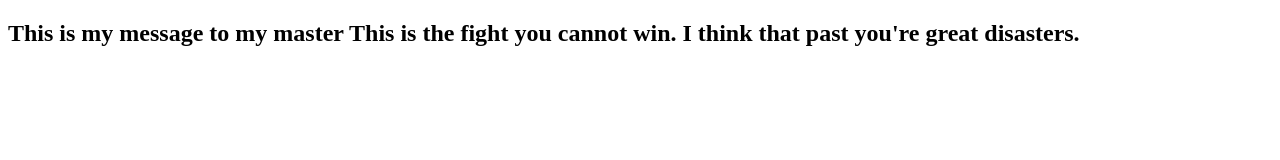
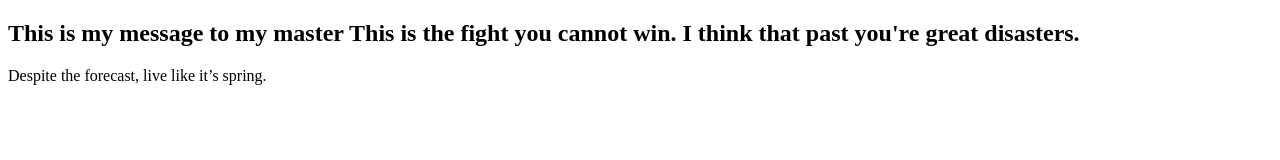
Before and after one commit to assinmentprojext/MockProject2, a plain HTML site: page index.html in a window 1280 px wide. Drawn offline with Linux system fonts and the light colour scheme.

Commit message:
대사추가

```diff
--- a/index.html
+++ b/index.html
@@ -10,5 +10,6 @@
             This is my message to my master This is the fight you cannot win. I
             think that past you're great disasters.
         </h2>
+        <div>Despite the forecast, live like it’s spring. </div>
     </body>
 </html>
```
